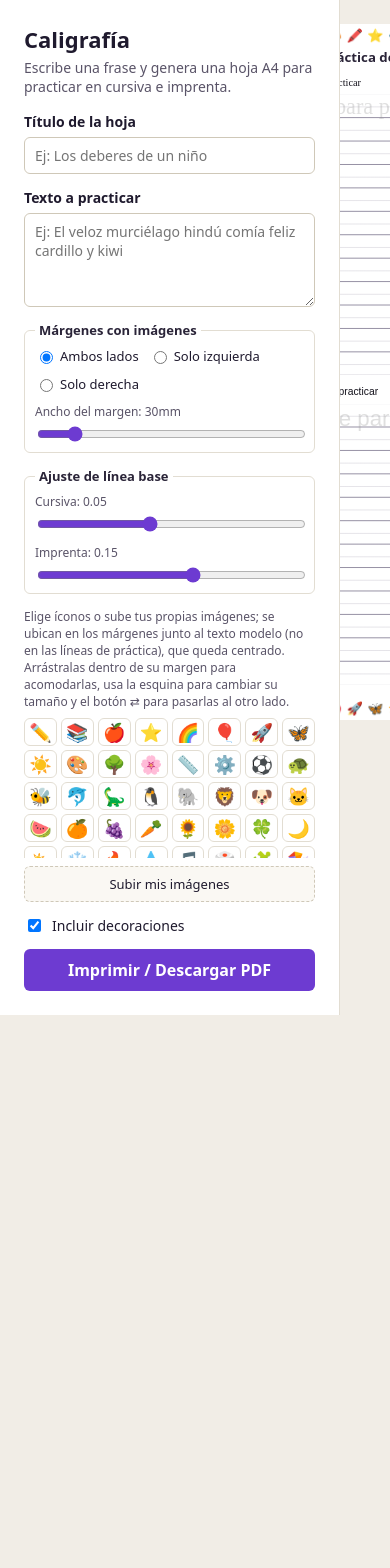
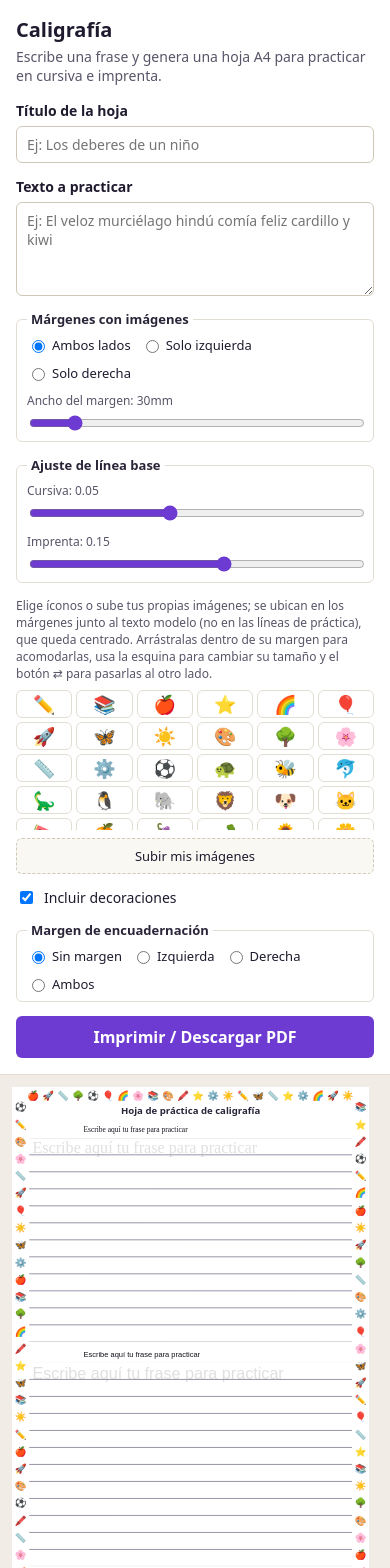
Before and after one commit to gicck/caligrafia-chems, a React (Vite) app: page / in a window 390 px wide. Shown: the top 1568 px of the page. Before the commit the page ends 1015 px from the top, so only its background shows below. Built offline with nearby package versions, Linux system fonts and the light colour scheme; a web font is replaced by a local one.

Commit message:
feat: add binding margin options and responsive design for input form and worksheet

```diff
--- a/src/App.css
+++ b/src/App.css
@@ -211,7 +211,10 @@
   background: #5c2fb5;
 }
 
-/* ---------- A4 worksheet page ---------- */
+/* ---------- A4 worksheet page ----------
+   --binding-left / --binding-right are set inline by <Worksheet> from the "Margen de encuadernación" control.
+   They add extra padding on the chosen side(s) so the printed page has a clear strip for hole punches / binder paste,
+   and the decoration border is inset by the same amount so no emoji lands under a hole. */
 .a4-page {
   position: relative;
   width: 210mm;
@@ -220,6 +223,8 @@
   overflow: hidden;
   box-sizing: border-box;
   padding: 10mm;
+  padding-left: calc(10mm + var(--binding-left, 0mm));
+  padding-right: calc(10mm + var(--binding-right, 0mm));
   background: #fff;
   box-shadow: 0 2px 14px rgba(0, 0, 0, 0.18);
   display: flex;
@@ -236,10 +241,14 @@
   color: #2a2438;
 }
 
-/* decorative icon border filling the page margin band */
+/* decorative icon border filling the page margin band.
+   Inset by the binding-margin vars so nothing gets punched or glued through an emoji. */
 .page-border {
   position: absolute;
-  inset: 0;
+  top: 0;
+  bottom: 0;
+  left: var(--binding-left, 0mm);
+  right: var(--binding-right, 0mm);
   pointer-events: none;
 }
 
@@ -469,6 +478,68 @@
   opacity: 0.3;
 }
 
+/* ---------- responsive: tablet & phone ----------
+   On narrow viewports, stack the input panel above the preview instead of side-by-side.
+   The preview keeps its 0.62 preview scale (must stay in sync with PREVIEW_SCALE in HandwritingLine.jsx),
+   and gets horizontal overflow-scroll when the A4 preview is wider than the phone screen. */
+@media (max-width: 900px) {
+  html,
+  body,
+  #root {
+    height: auto;
+    min-height: 100%;
+  }
+
+  .app {
+    flex-direction: column;
+    min-height: auto;
+  }
+
+  .app__panel {
+    width: 100%;
+    box-sizing: border-box;
+    border-right: none;
+    border-bottom: 1px solid #e2ddd2;
+  }
+
+  .app__preview {
+    padding: 16px;
+    justify-content: flex-start;
+    overflow-x: auto;
+  }
+}
+
+@media (max-width: 480px) {
+  .app__panel {
+    padding: 16px;
+  }
+
+  .input-form h1 {
+    font-size: 20px;
+  }
+
+  .image-picker__grid {
+    grid-template-columns: repeat(6, 1fr);
+  }
+
+  .app__preview {
+    padding: 12px;
+  }
+
+  /* Shrink the preview a bit further so the whole A4 sheet fits within a typical phone width (~360-390px).
+     0.45 keeps enough detail to see what you're doing without needing to sideways-scroll.
+     NOTE: PREVIEW_SCALE in HandwritingLine.jsx stays at 0.62 — sticker drag math will be slightly off on phones,
+     but stickers are rarely edited on mobile. Fine-tune positioning on a larger screen. */
+  .a4-page {
+    transform: scale(0.45);
+  }
+
+  .app__preview-scale {
+    width: calc(210mm * 0.45);
+    height: calc(297mm * 0.45);
+  }
+}
+
 /* ---------- print ---------- */
 @page {
   size: A4;
--- a/src/App.jsx
+++ b/src/App.jsx
@@ -12,6 +12,8 @@
   const [railWidth, setRailWidth] = useState(30) // mm — width of each visible sticker rail
   const [cursiveNudge, setCursiveNudge] = useState(0.05) // baseline shift (fraction of row-h) for the cursive tracing
   const [printNudge, setPrintNudge] = useState(0.15) // baseline shift for the print tracing
+  const [bindingSide, setBindingSide] = useState('none') // 'none' | 'left' | 'right' | 'both'
+  const [bindingMm, setBindingMm] = useState(15) // mm — width of the binding / hole-punch margin
 
   // Drives the browser tab title, which also becomes the default filename when the user "Saves as PDF".
   useEffect(() => {
@@ -39,6 +41,10 @@
           onCursiveNudgeChange={setCursiveNudge}
           printNudge={printNudge}
           onPrintNudgeChange={setPrintNudge}
+          bindingSide={bindingSide}
+          onBindingSideChange={setBindingSide}
+          bindingMm={bindingMm}
+          onBindingMmChange={setBindingMm}
         />
       </div>
       <div className="app__preview">
@@ -53,6 +59,8 @@
             railWidth={railWidth}
             cursiveNudge={cursiveNudge}
             printNudge={printNudge}
+            bindingSide={bindingSide}
+            bindingMm={bindingMm}
           />
         </div>
       </div>
--- a/src/components/InputForm.jsx
+++ b/src/components/InputForm.jsx
@@ -139,6 +139,13 @@
   { value: 'right', label: 'Solo derecha' },
 ]
 
+const BINDING_OPTIONS = [
+  { value: 'none', label: 'Sin margen' },
+  { value: 'left', label: 'Izquierda' },
+  { value: 'right', label: 'Derecha' },
+  { value: 'both', label: 'Ambos' },
+]
+
 function InputForm({
   title,
   onTitleChange,
@@ -156,6 +163,10 @@
   onCursiveNudgeChange,
   printNudge,
   onPrintNudgeChange,
+  bindingSide,
+  onBindingSideChange,
+  bindingMm,
+  onBindingMmChange,
 }) {
   return (
     <div className="input-form">
@@ -241,6 +252,34 @@
         />
         Incluir decoraciones
       </label>
+      <fieldset className="input-form__rails">
+        <legend>Margen de encuadernación</legend>
+        {BINDING_OPTIONS.map((opt) => (
+          <label key={opt.value} className="input-form__rails-option">
+            <input
+              type="radio"
+              name="binding"
+              value={opt.value}
+              checked={bindingSide === opt.value}
+              onChange={() => onBindingSideChange(opt.value)}
+            />
+            {opt.label}
+          </label>
+        ))}
+        {bindingSide !== 'none' && (
+          <label className="input-form__rails-width">
+            <span>Ancho: {bindingMm}mm</span>
+            <input
+              type="range"
+              min={5}
+              max={30}
+              step={1}
+              value={bindingMm}
+              onChange={(e) => onBindingMmChange(Number(e.target.value))}
+            />
+          </label>
+        )}
+      </fieldset>
       <button type="button" className="input-form__print" onClick={() => window.print()}>
         Imprimir / Descargar PDF
       </button>
--- a/src/components/Worksheet.jsx
+++ b/src/components/Worksheet.jsx
@@ -5,9 +5,13 @@
 const SECTION_HEIGHT = '128mm'
 const DEFAULT_TITLE = 'Hoja de práctica de caligrafía'
 
-function Worksheet({ title, text, includeDecorations, images, onImagesChange, rails, railWidth, cursiveNudge, printNudge }) {
+function Worksheet({ title, text, includeDecorations, images, onImagesChange, rails, railWidth, cursiveNudge, printNudge, bindingSide, bindingMm }) {
+  // Extra padding + decoration inset on the binding side(s) reserves a clear strip for hole-punches / paste area.
+  const left = bindingSide === 'left' || bindingSide === 'both' ? `${bindingMm}mm` : '0mm'
+  const right = bindingSide === 'right' || bindingSide === 'both' ? `${bindingMm}mm` : '0mm'
+  const bindingStyle = { '--binding-left': left, '--binding-right': right }
   return (
-    <div className="a4-page print-area">
+    <div className="a4-page print-area" style={bindingStyle}>
       {includeDecorations && <Decorations />}
       <h1 className="a4-page__title">{title.trim() ? title : DEFAULT_TITLE}</h1>
       <StyleSection
```
